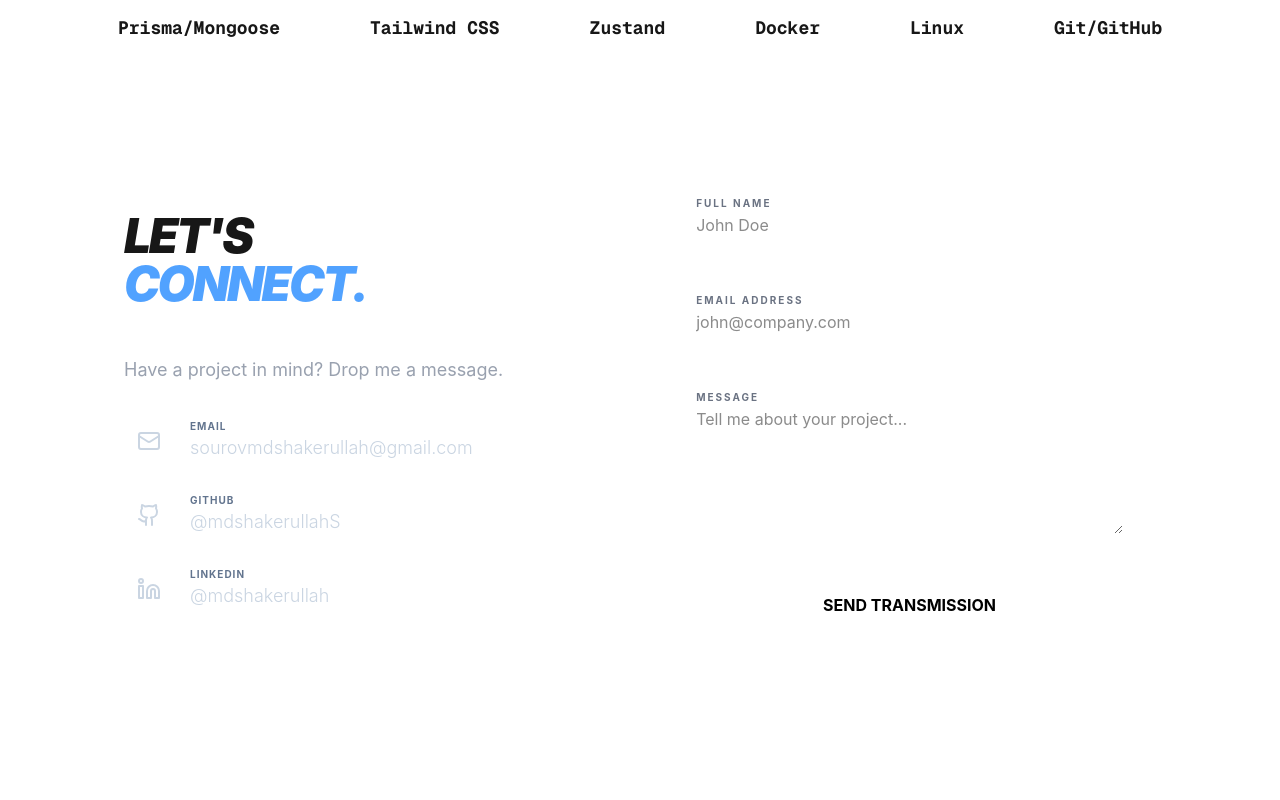
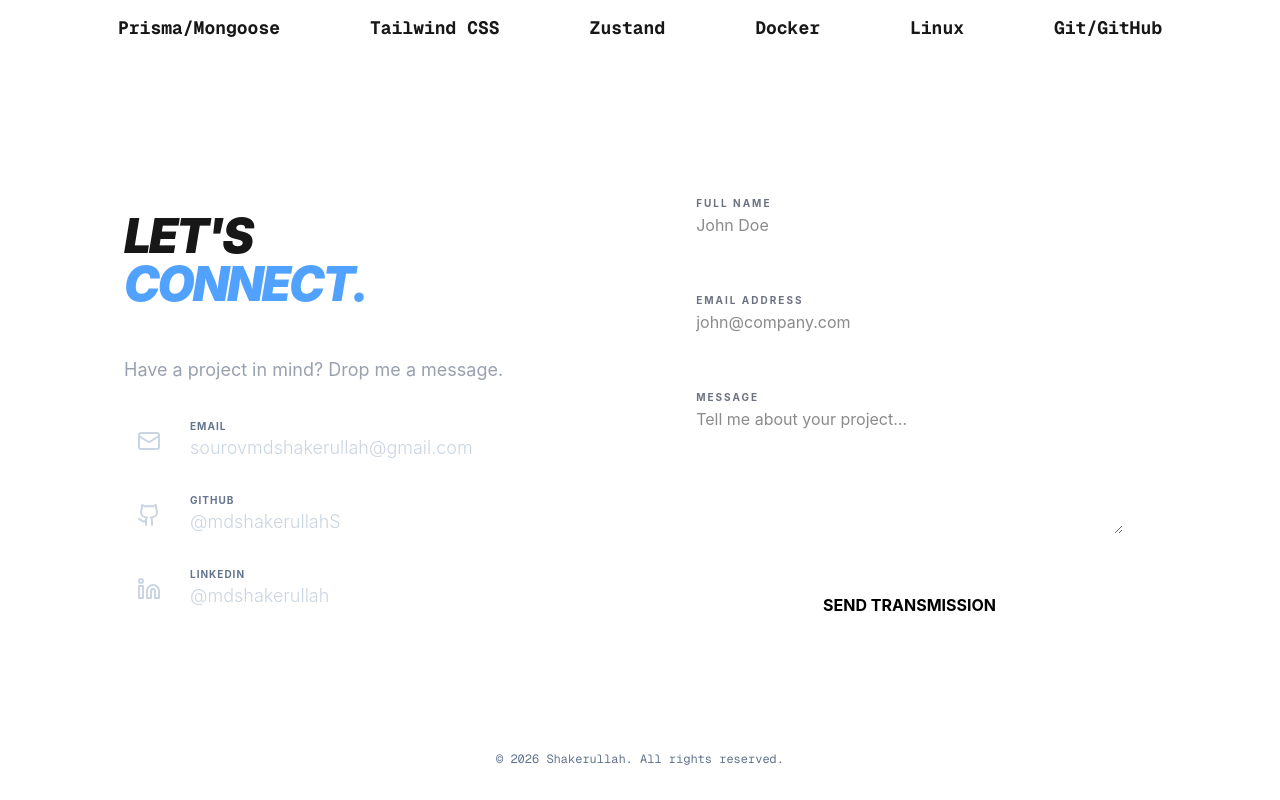
Before and after one commit to mdshakerullahS/Portfolio, a Next.js app: page / in a window 1280 px wide. Shown: the part 2377-3177 px from the top of the page. Before the commit the page ends 3047 px from the top, so only its background shows below. Built offline with nearby package versions, Linux system fonts and the light colour scheme.

Commit message:
feat: add footer

```diff
--- a/src/app/page.tsx
+++ b/src/app/page.tsx
@@ -1,5 +1,6 @@
 import About from "@/components/About";
 import Contact from "@/components/Contact";
+import Footer from "@/components/Footer";
 import Hero from "@/components/Hero";
 import Projects from "@/components/Projects";
 import Skills from "@/components/Skills";
@@ -12,6 +13,7 @@ export default function Home() {
       <Projects />
       <Skills />
       <Contact />
+      <Footer />
     </div>
   );
 }
--- /dev/null
+++ b/src/components/Footer.tsx
@@ -0,0 +1,15 @@
+import { FC } from "react";
+
+const Footer: FC = () => {
+  return (
+    <footer>
+      <div className="glass mt-12 py-8">
+        <p className="text-slate-500 text-xs text-center font-mono">
+          &copy; {new Date().getFullYear()} Shakerullah. All rights reserved.
+        </p>
+      </div>
+    </footer>
+  );
+};
+
+export default Footer;
```
